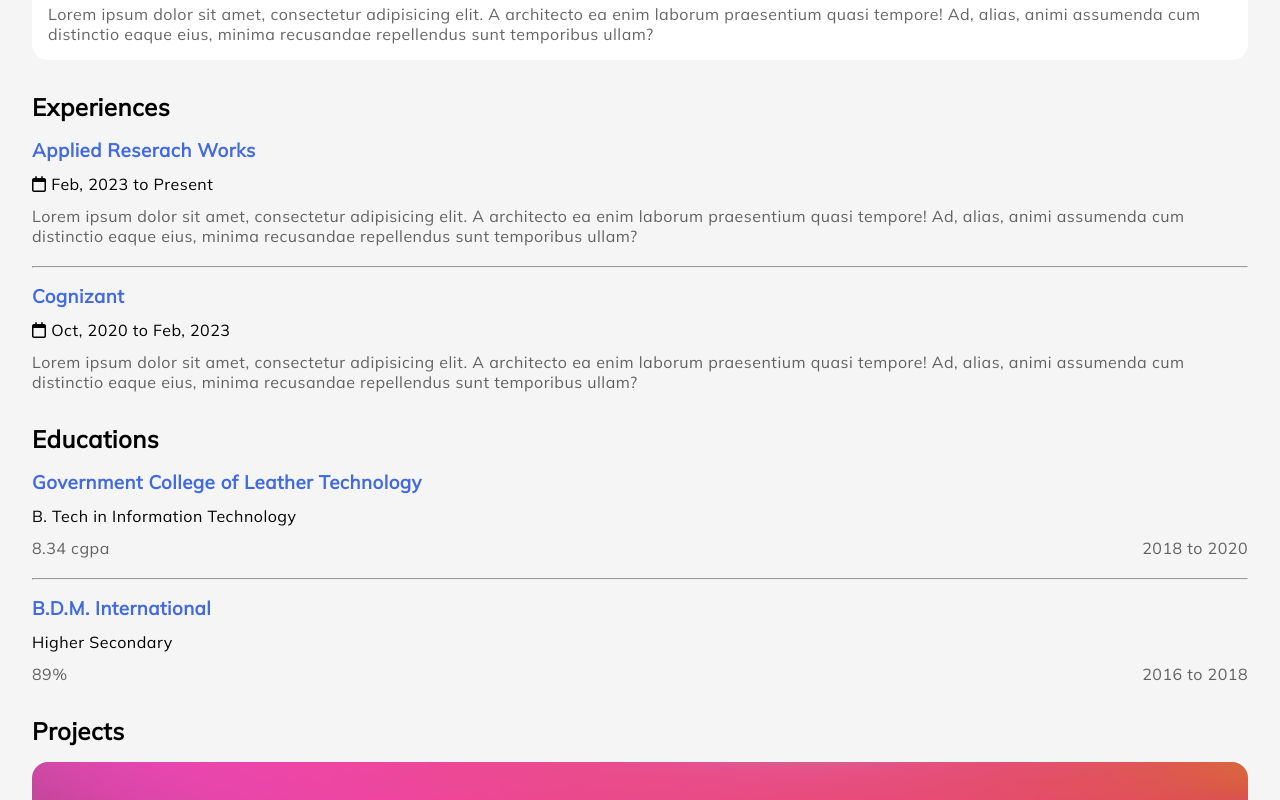
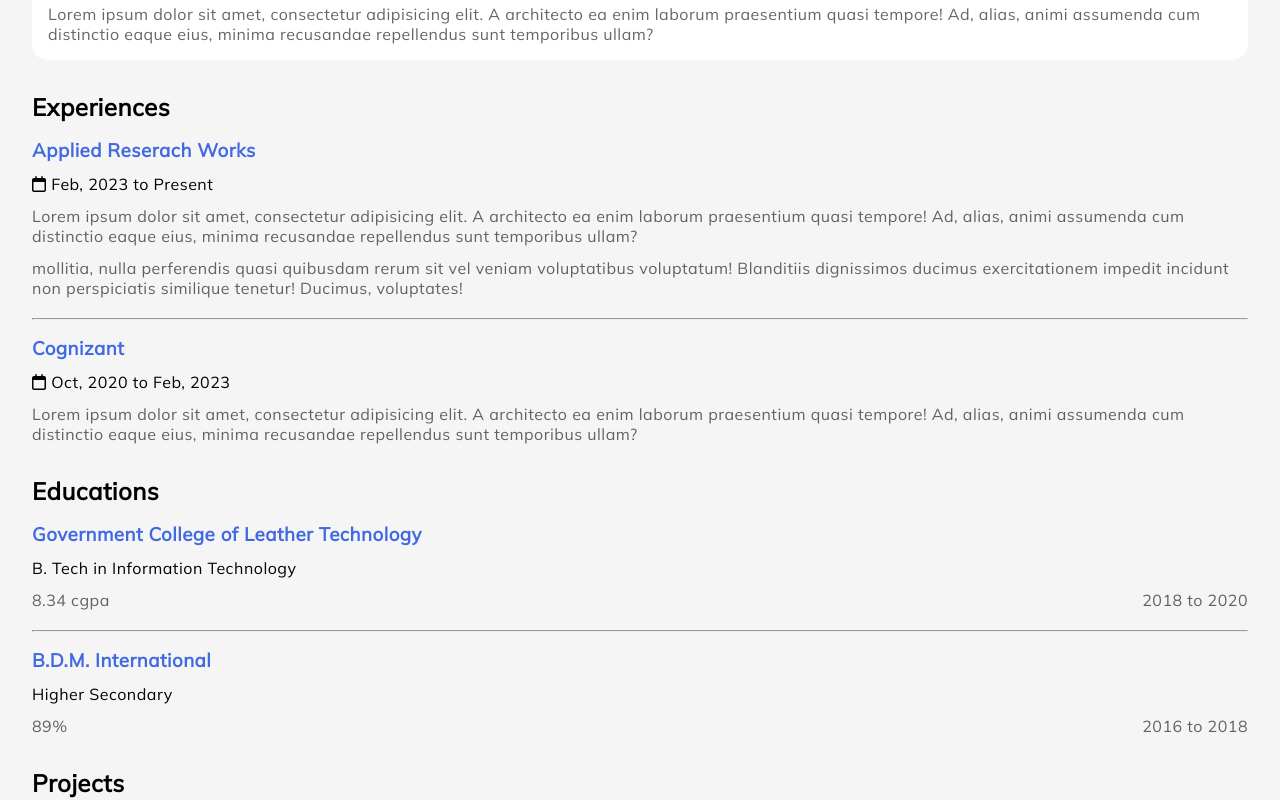
Before and after one commit to Shuktika15/Shuktika15.github.io, a React (Vite) app: page / in a window 1280 px wide. Shown: the part 1480-2280 px from the top of the page. Built offline with nearby package versions, Linux system fonts and the light colour scheme.

Commit message:
Make descriptions string array

```diff
--- a/src/components/experiences/Experiences.tsx
+++ b/src/components/experiences/Experiences.tsx
@@ -17,7 +17,9 @@
                 <article className="experience" key={experience.id}>
                     <h3>{experience.company}</h3>
                     <p><i className="fa-regular fa-calendar"></i> {timeline(experience)}</p>
-                    <p className="content">{experience.description}</p>
+                    {experience.descriptions.map((description) => (
+                        <p className="content" key={description}>{description}</p>
+                    ))}
                     {index != experiences.length - 1 ? <hr/> : <></>}
                 </article>
             ))}
--- a/src/components/skills/Skills.tsx
+++ b/src/components/skills/Skills.tsx
@@ -11,7 +11,9 @@
                 <article className="skill" key={skill.id}>
                     <div className="logo"></div>
                     <h3>{skill.title}</h3>
-                    <div className="content">{skill.description}</div>
+                    {skill.descriptions.map((description) => (
+                        <div className="content" key={description}>{description}</div>
+                    ))}
                 </article>
             ))}
         </section>
--- a/src/data.ts
+++ b/src/data.ts
@@ -8,7 +8,7 @@
     id: number,
     logo: string,
     title: string,
-    description: string
+    descriptions: string[]
 }
 
 export type Month = 'Jan' | 'Feb' | 'Mar' | 'Apr' | 'May' | 'Jun' | 'Jul' | 'Aug' | 'Sep' | 'Oct' | 'Nov' | 'Dec';
@@ -21,7 +21,7 @@
     current: boolean,
     endYear?: number,
     endMonth?: Month,
-    description: string
+    descriptions: string[]
 }
 
 export type GradeType = 'percentage' | 'cgpa';
@@ -42,28 +42,34 @@
             id: 1,
             logo: 'java',
             title: 'Java',
-            description: `Lorem ipsum dolor sit amet, consectetur adipisicing elit.
+            descriptions: [
+                `Lorem ipsum dolor sit amet, consectetur adipisicing elit.
                 A architecto ea enim laborum praesentium quasi tempore!
                 Ad, alias, animi assumenda cum distinctio eaque eius,
                 minima recusandae repellendus sunt temporibus ullam?`
+            ]
         },
         {
             id: 2,
             logo: 'spring-boot',
             title: 'Spring Boot',
-            description: `Lorem ipsum dolor sit amet, consectetur adipisicing elit.
+            descriptions: [
+                `Lorem ipsum dolor sit amet, consectetur adipisicing elit.
                 A architecto ea enim laborum praesentium quasi tempore!
                 Ad, alias, animi assumenda cum distinctio eaque eius,
                 minima recusandae repellendus sunt temporibus ullam?`
+            ]
         },
         {
             id: 3,
             logo: 'mysql',
             title: 'MySQL',
-            description: `Lorem ipsum dolor sit amet, consectetur adipisicing elit.
+            descriptions: [
+                `Lorem ipsum dolor sit amet, consectetur adipisicing elit.
                 A architecto ea enim laborum praesentium quasi tempore!
                 Ad, alias, animi assumenda cum distinctio eaque eius,
                 minima recusandae repellendus sunt temporibus ullam?`
+            ]
         }
     ],
     experiences: [
@@ -73,10 +79,16 @@
             startMonth: 'Feb',
             startYear: 2023,
             current: true,
-            description: `Lorem ipsum dolor sit amet, consectetur adipisicing elit.
+            descriptions: [
+                `Lorem ipsum dolor sit amet, consectetur adipisicing elit.
                 A architecto ea enim laborum praesentium quasi tempore!
                 Ad, alias, animi assumenda cum distinctio eaque eius,
-                            minima recusandae repellendus sunt temporibus ullam?`
+                minima recusandae repellendus sunt temporibus ullam?`,
+                `mollitia, nulla perferendis quasi quibusdam rerum sit
+                vel veniam voluptatibus voluptatum! Blanditiis dignissimos
+                ducimus exercitationem impedit incidunt non perspiciatis
+                similique tenetur! Ducimus, voluptates!`
+            ]
         }, {
             id: 2,
             company: 'Cognizant',
@@ -85,10 +97,12 @@
             current: false,
             endMonth: 'Feb',
             endYear: 2023,
-            description: `Lorem ipsum dolor sit amet, consectetur adipisicing elit.
+            descriptions: [
+                `Lorem ipsum dolor sit amet, consectetur adipisicing elit.
                 A architecto ea enim laborum praesentium quasi tempore!
                 Ad, alias, animi assumenda cum distinctio eaque eius,
                 minima recusandae repellendus sunt temporibus ullam?`
+            ]
         }
     ],
     educations: [
```
Lines whose indentation alone changed are shown as unchanged.
